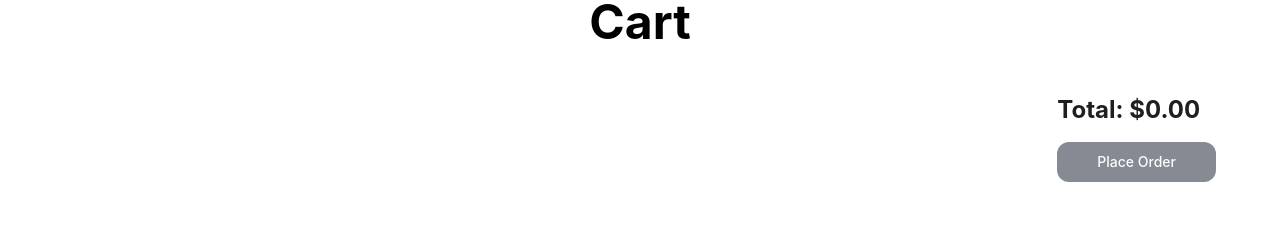
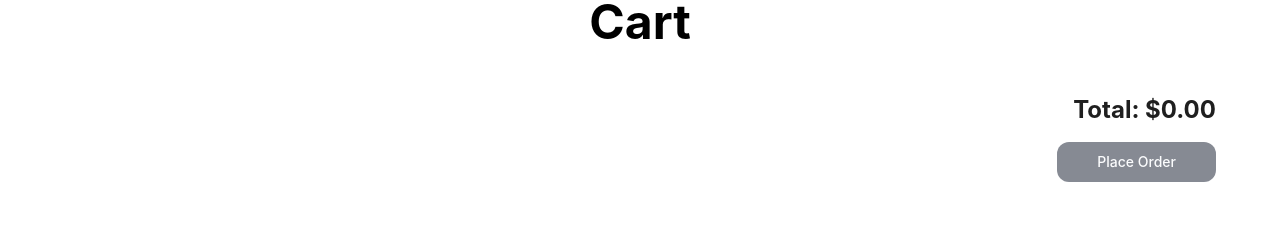
Before and after one commit to JiJetu/Wilderness-Wonders-Client, a React (Vite) app: page /cart in a window 1280 px wide. Shown: the part 172-420 px from the top of the page. Built offline with nearby package versions, Linux system fonts and the light colour scheme.

Commit message:
updated place order fuction

```diff
--- a/src/pages/Carts/Carts.tsx
+++ b/src/pages/Carts/Carts.tsx
@@ -10,7 +10,6 @@ const Carts = () => {
   // cart state from the redux store
   const cart = useSelector((state: TRootCartState) => state.cart.carts);
   const [isDisabled, setIsDisabled] = useState(true);
-  const [quantityChange, setQuantityChange] = useState(0);
   const dispatch = useDispatch();
 
   // only enable the place order button-
@@ -21,13 +20,13 @@ const Carts = () => {
   useEffect(() => {
     if (
       cart.length > 0 &&
-      cart.every((item) => item.productQuantity >= quantityChange)
+      cart.every((item) => item.productQuantity >= item.oderQuantity)
     ) {
       setIsDisabled(false);
     } else {
       setIsDisabled(true);
     }
-  }, [cart, quantityChange]);
+  }, [cart]);
 
   // remove order function
   const handleRemove = (id: string) => {
@@ -61,7 +60,6 @@ const Carts = () => {
 
   // changing order quantity function and update cart item quantity through redux query hooks
   const handleQuantityChange = (id: string, quantity: number) => {
-    setQuantityChange(quantity);
     dispatch(updateQuantity({ _id: id, quantity }));
   };
 
@@ -115,7 +113,7 @@ const Carts = () => {
           </div>
         ))}
       </div>
-      <div className="flex md:justify-end">
+      <div className="flex md:justify-end text-end">
         <div>
           <div>
             {cart?.map((item) =>
@@ -135,6 +133,7 @@ const Carts = () => {
           <div className="mt-6 text-2xl font-bold">
             <p>Total: ${total.toFixed(2)}</p>
           </div>
+
           {isDisabled ? (
             <Button disabled={isDisabled} className="px-10 rounded-xl my-4">
               Place Order
```
